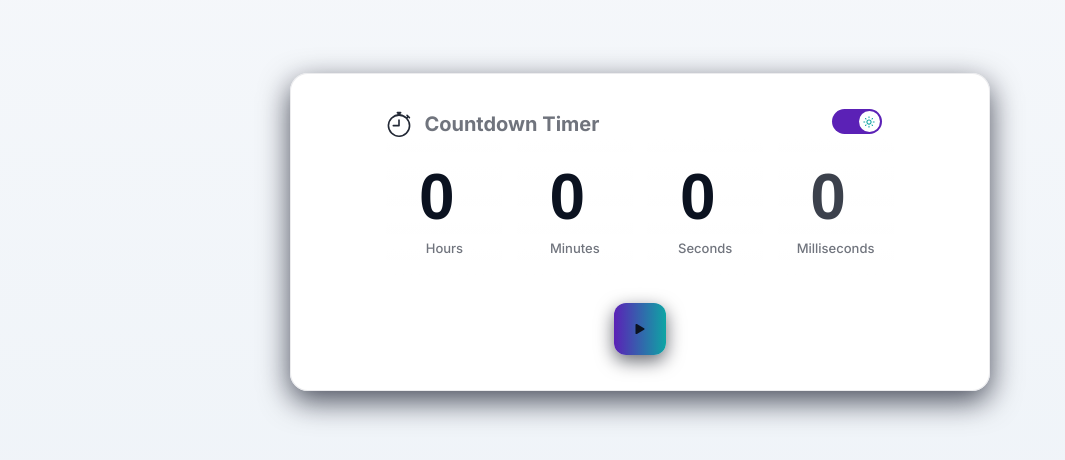
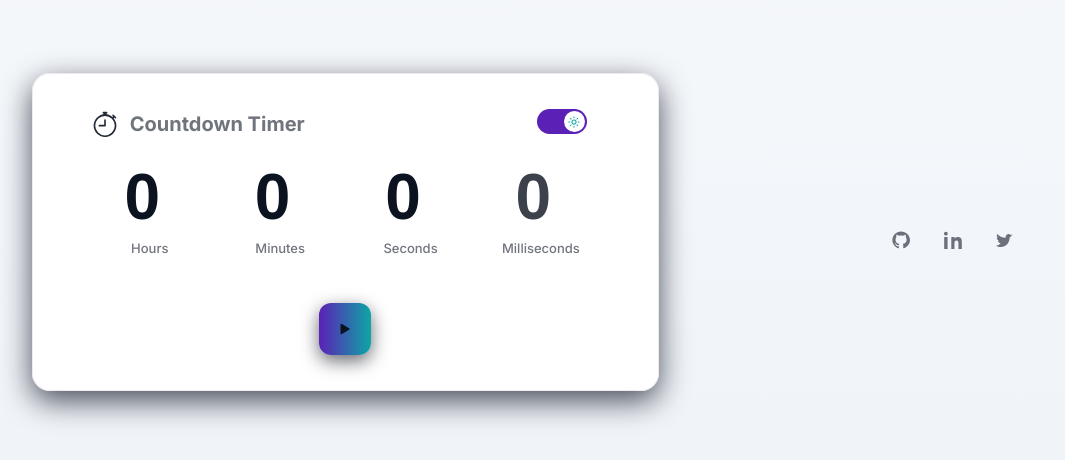
Before and after one commit to FiyinfoluwaDav/Count-down-timer-react, a React (Create React App) app: page / in a window 1280 px wide. Shown: the part 168-628 px from the top of the page, without its empty margins (0-1065 px from the left). Built offline with nearby package versions, Linux system fonts and the light colour scheme.

Commit message:
Add Footer icons

```diff
--- a/src/components/App.jsx
+++ b/src/components/App.jsx
@@ -1,5 +1,6 @@
 import React, { useEffect, useState } from "react";
 import CountdownTimer from "./CountdownTimer";
+import Footer from "./Footer";
 
 function App() {
   const [theme, setTheme] = useState(() => {
@@ -22,6 +23,7 @@ function App() {
   return (
     <div className="app">
       <CountdownTimer theme={theme} toggleTheme={toggleTheme} />
+      <Footer />
     </div>
   );
 }
--- /dev/null
+++ b/src/components/Footer.jsx
@@ -0,0 +1,45 @@
+import React from "react";
+import GithubIcon from "./icons/GithubIcon";
+import LinkedinIcon from "./icons/LinkedinIcon";
+import XIcon from "./icons/XIcon";
+
+function Footer() {
+  return (
+    <footer className="footer">
+      <div className="footer-inner">
+        <a
+          className="social-link"
+          href="https://github.com/FiyinfoluwaDav"
+          target="_blank"
+          rel="noopener noreferrer"
+          aria-label="GitHub"
+          title="GitHub"
+        >
+          <GithubIcon className="social-icon" />
+        </a>
+        <a
+          className="social-link"
+          href="https://linkedin.com/in/fiyinfoluwa-osokoya/"
+          target="_blank"
+          rel="noopener noreferrer"
+          aria-label="LinkedIn"
+          title="LinkedIn"
+        >
+          <LinkedinIcon className="social-icon" />
+        </a>
+        <a
+          className="social-link"
+          href="https://x.com/OsokoyaF"
+          target="_blank"
+          rel="noopener noreferrer"
+          aria-label="X"
+          title="X"
+        >
+          <XIcon className="social-icon" />
+        </a>
+      </div>
+    </footer>
+  );
+}
+
+export default Footer;
--- /dev/null
+++ b/src/components/icons/GithubIcon.js
@@ -0,0 +1,13 @@
+import React from "react";
+function GithubIcon(props) {
+  return (
+    <svg {...props} viewBox="0 0 24 24" width="24" height="24" aria-hidden="true">
+      <path
+        fill="currentColor"
+        d="M12 .5C5.73.5.5 5.73.5 12c0 5.08 3.29 9.39 7.86 10.92.58.11.79-.25.79-.56 0-.28-.01-1.02-.01-2-3.2.7-3.88-1.54-3.88-1.54-.53-1.35-1.3-1.71-1.3-1.71-1.06-.73.08-.72.08-.72 1.17.08 1.79 1.2 1.79 1.2 1.04 1.79 2.72 1.27 3.38.97.11-.76.41-1.27.75-1.56-2.56-.29-5.25-1.29-5.25-5.74 0-1.27.45-2.31 1.19-3.13-.12-.29-.52-1.46.11-3.04 0 0 .97-.31 3.18 1.19a11.08 11.08 0 012.9-.39c.98.01 1.97.13 2.9.39 2.21-1.5 3.17-1.19 3.17-1.19.63 1.58.24 2.75.12 3.04.74.82 1.19 1.86 1.19 3.13 0 4.46-2.7 5.44-5.27 5.72.42.36.8 1.07.8 2.15 0 1.55-.01 2.79-.01 3.17 0 .31.21.68.8.56C20.71 21.39 24 17.08 24 12c0-6.27-5.23-11.5-12-11.5z"
+      />
+    </svg>
+  );
+}
+
+export default GithubIcon;
--- /dev/null
+++ b/src/components/icons/LinkedinIcon.js
@@ -0,0 +1,13 @@
+import React from "react";
+function LinkedinIcon(props) {
+  return (
+    <svg {...props} viewBox="0 0 24 24" width="24" height="24" aria-hidden="true">
+      <path
+        fill="currentColor"
+        d="M4.98 3.5C4.98 4.88 3.88 6 2.5 6S0 4.88 0 3.5 1.1 1 2.48 1 4.98 2.12 4.98 3.5zM.25 8h4.5V24h-4.5V8zM9.75 8h4.32v2.18h.06c.6-1.14 2.06-2.18 4.24-2.18 4.54 0 5.38 2.98 5.38 6.85V24h-4.5v-7.4c0-1.77-.03-4.05-2.47-4.05-2.47 0-2.85 1.93-2.85 3.92V24H9.75V8z"
+      />
+    </svg>
+  );
+}
+
+export default LinkedinIcon;
--- /dev/null
+++ b/src/components/icons/XIcon.js
@@ -0,0 +1,13 @@
+import React from "react";
+function XIcon(props) {
+  return (
+    <svg {...props} viewBox="0 0 24 24" width="24" height="24" aria-hidden="true">
+      <path
+        fill="currentColor"
+        d="M22.46 6c-.77.35-1.6.58-2.46.69.89-.53 1.57-1.37 1.89-2.37-.83.49-1.75.84-2.72 1.03A4.12 4.12 0 0016.98 4c-2.28 0-4.13 1.85-4.13 4.13 0 .32.04.63.1.93C8.12 9.05 4.3 7.13 1.67 4.15c-.36.61-.57 1.3-.57 2.05 0 1.41.72 2.65 1.83 3.38-.67-.02-1.3-.2-1.85-.5v.05c0 1.98 1.4 3.63 3.27 4.01-.34.09-.69.13-1.06.13-.26 0-.52-.03-.77-.07.52 1.62 2.03 2.79 3.82 2.83A8.29 8.29 0 010 19.54c1.82 1.16 3.98 1.85 6.31 1.85 7.57 0 11.72-6.27 11.72-11.72 0-.18 0-.35-.01-.53.8-.58 1.5-1.31 2.06-2.13-.76.34-1.58.58-2.44.69z"
+      />
+    </svg>
+  );
+}
+
+export default XIcon;
--- a/src/styles.css
+++ b/src/styles.css
@@ -148,3 +148,11 @@ body{transition:background 220ms ease,color 220ms ease}
   .segment{min-width:84px;padding:12px 8px}
   .timer-card{padding:1.2rem}
 }
+
+/* Footer + socials */
+.footer{width:100%;display:flex;justify-content:center;margin-top:1rem}
+.footer-inner{display:flex;gap:12px;align-items:center}
+.social-link{display:inline-flex;align-items:center;justify-content:center;width:40px;height:40px;border-radius:8px;transition:transform 160ms, background-color 160ms;color:var(--muted);background:transparent;border:1px solid transparent}
+.social-link:hover{transform:translateY(-4px);color:var(--text-color)}
+.social-icon{width:18px;height:18px;display:block;color:inherit}
+.social-link:hover .social-icon{color:var(--accent2)}
```
